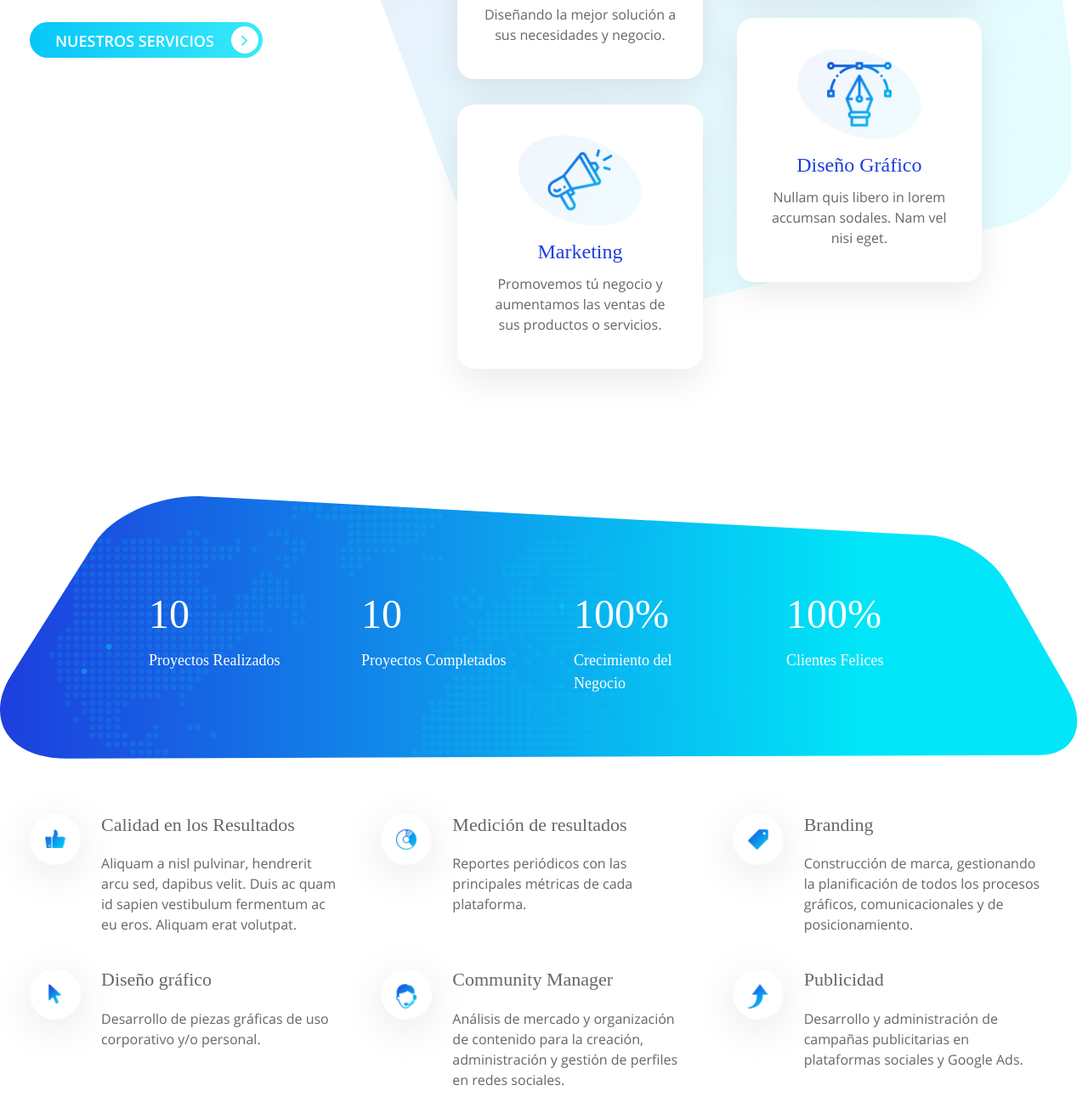
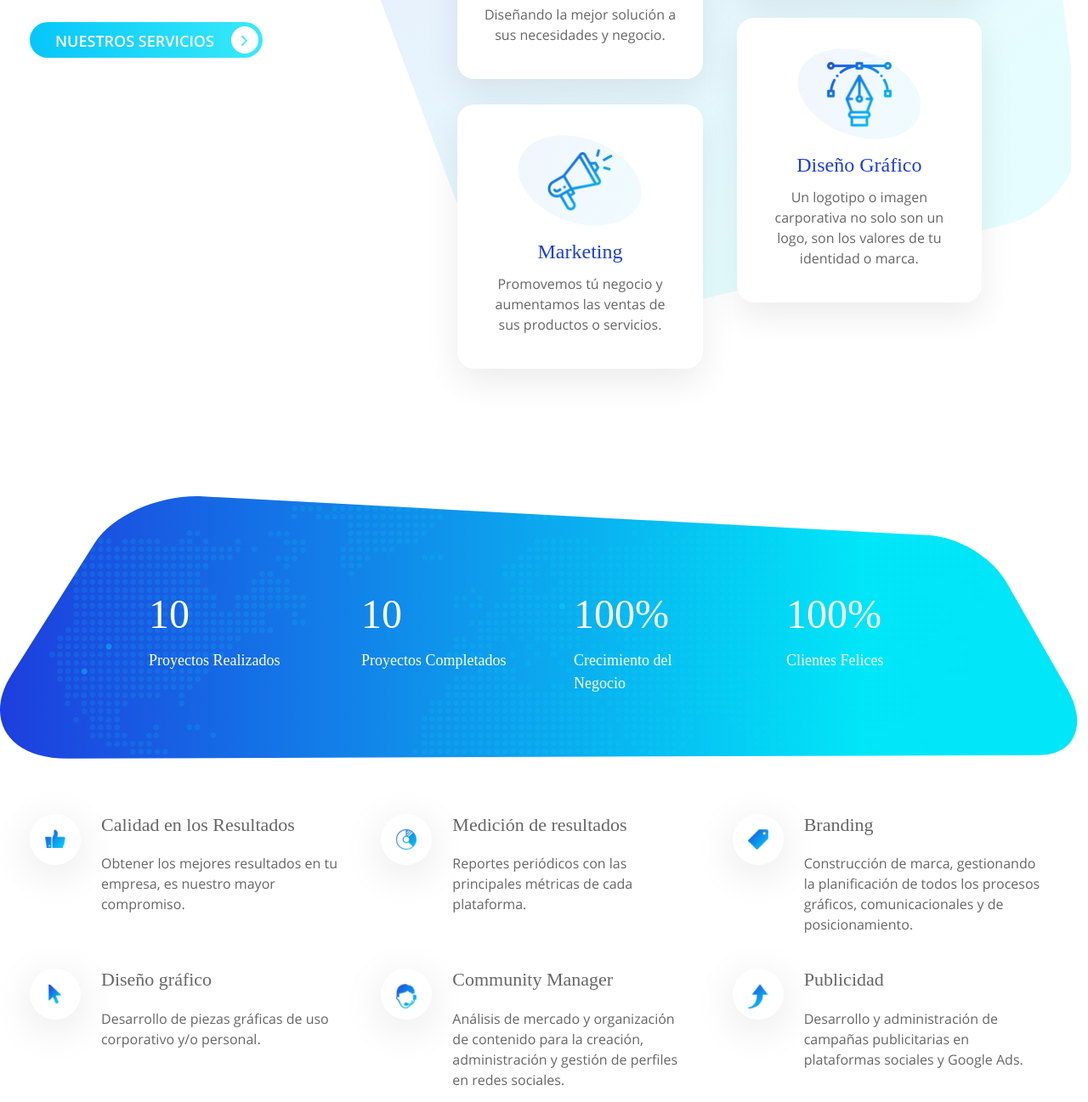
Before and after one commit to CristianRosales01/voster_cl, a plain HTML site: page index.html in a window 1280 px wide. Shown: the part 1704-3001 px from the top of the page at 85% size. Drawn offline with Linux system fonts and the light colour scheme; a web font is replaced by a local one.

Commit message:
fix text

```diff
--- a/index.html
+++ b/index.html
@@ -182,8 +182,7 @@
                             <div class="oval"><img class="card-img-top" src="images/graphics-design.png" alt=""></div>
                             <div class="card-body">
                                 <h3 class="card-title">Diseño Gráfico</h3>
-                                <p class="card-text">Nullam quis libero in lorem accumsan sodales. Nam vel nisi
-                                    eget.</p>
+                                <p class="card-text">Un logotipo o imagen carporativa no solo son un logo, son los valores de tu identidad o marca.</p>
                             </div>
                         </div>
                     </div>
@@ -265,8 +264,7 @@
                 <div class="oval mr-4"><img class="align-self-start" src="images/quality-results.png" alt=""></div>
                 <div class="media-body">
                     <h5 class="mb-0">Calidad en los Resultados</h5>
-                    Aliquam a nisl pulvinar, hendrerit arcu sed, dapibus velit. Duis ac quam id sapien vestibulum
-                    fermentum ac eu eros. Aliquam erat volutpat.
+                    Obtener los mejores resultados en tu empresa, es nuestro mayor compromiso.
                 </div>
             </div>
             <div class="media col-md-6 col-lg-4">
```
